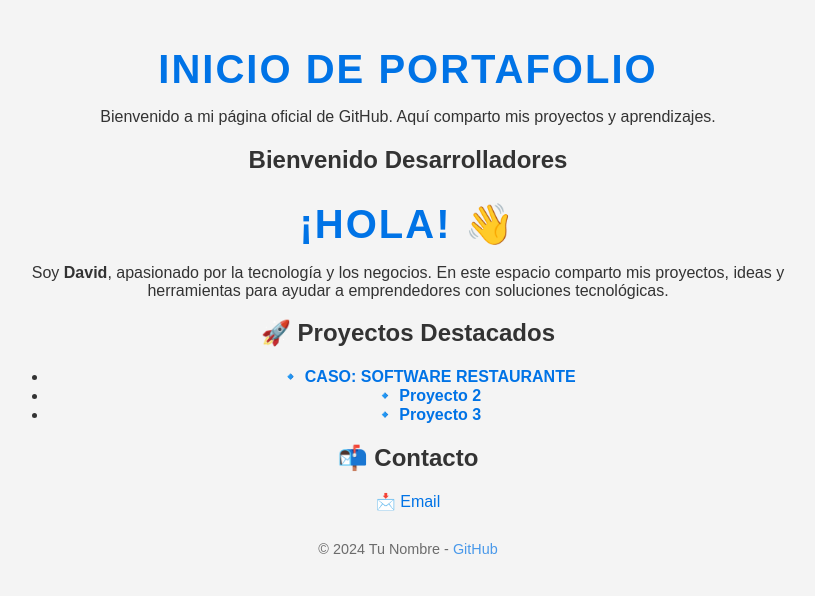
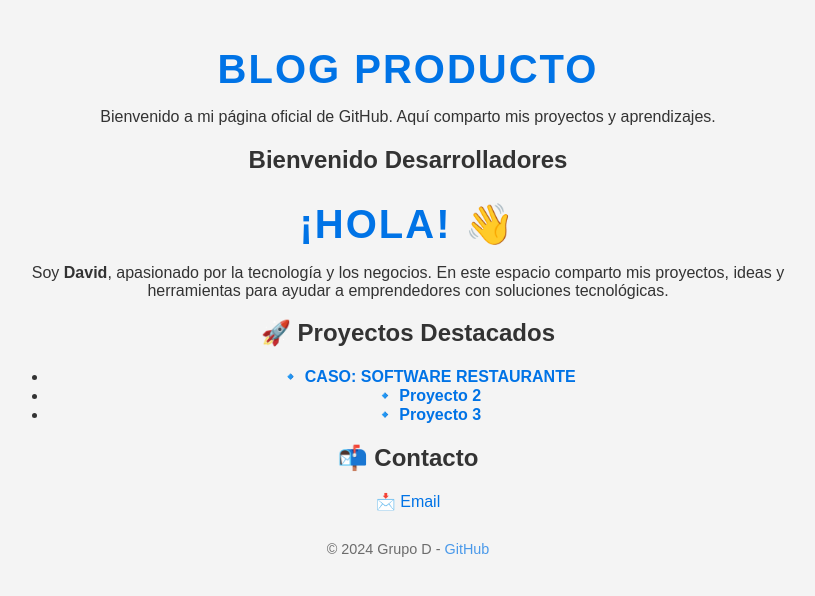
Before and after one commit to Dave-Torres25/Dave-Torres25.github.io, a Jekyll site: the page built from index.md, in a window 1280 px wide. Shown: the top 596 px of the page, without its empty margins (232-1047 px from the left). Built offline with Jekyll 4.4.1, drawn with Linux system fonts in a browser that asks for light colours; our own code applies the rules of GitHub Pages for plain Markdown files.

Commit message:
Update _config.yml

```diff
--- a/_config.yml
+++ b/_config.yml
@@ -1,6 +1,5 @@
-theme: Jekyll-theme-merlot
-title: "Inicio de Portafolio"
-author: "Tu Nombre"
+title: "Blog Producto"
+author: "Grupo D"
 description: "Bienvenido a mi página oficial de GitHub. Aquí comparto mis proyectos y aprendizajes."
 baseurl: ""
 url: "https://Dave-Torres25.github.io"
```
